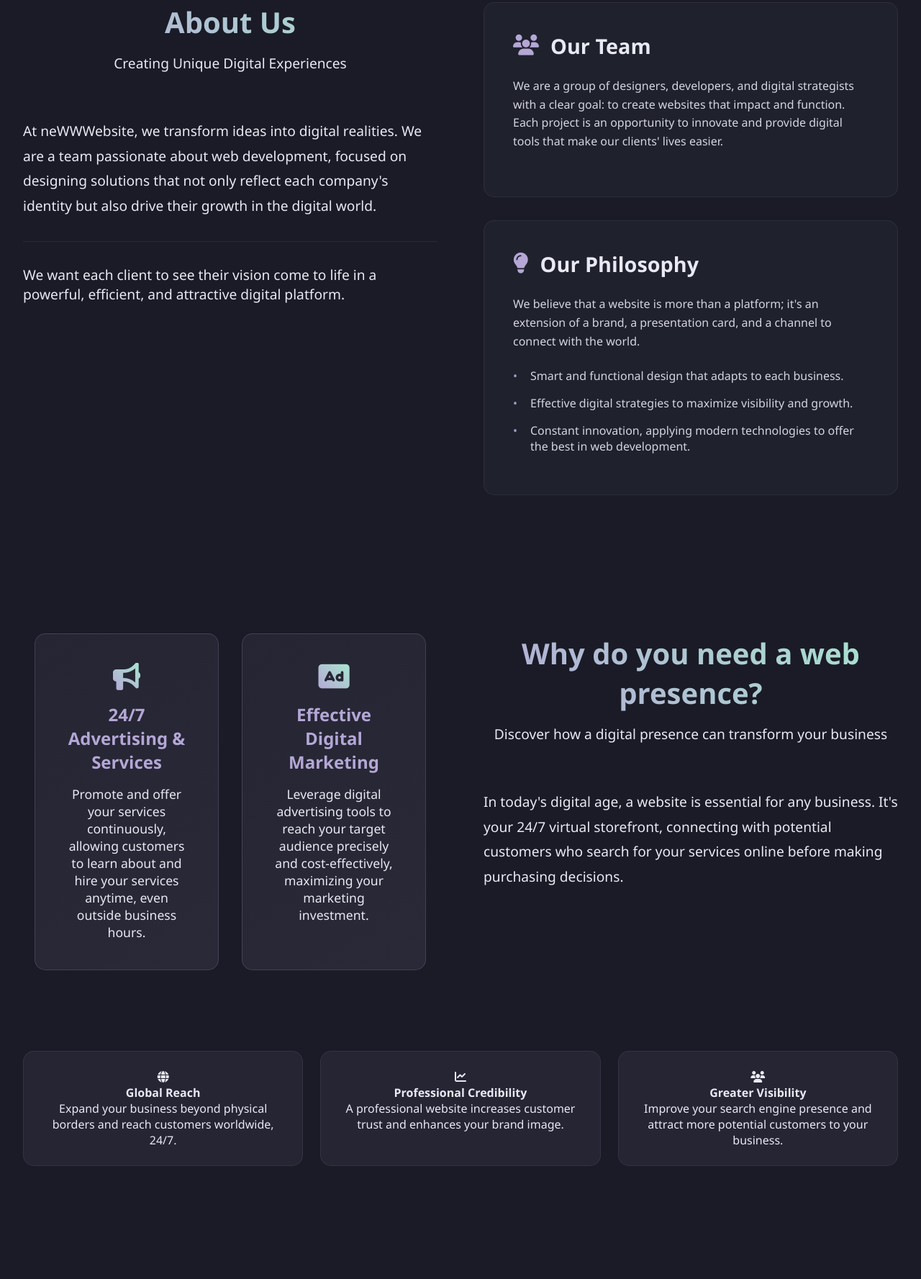
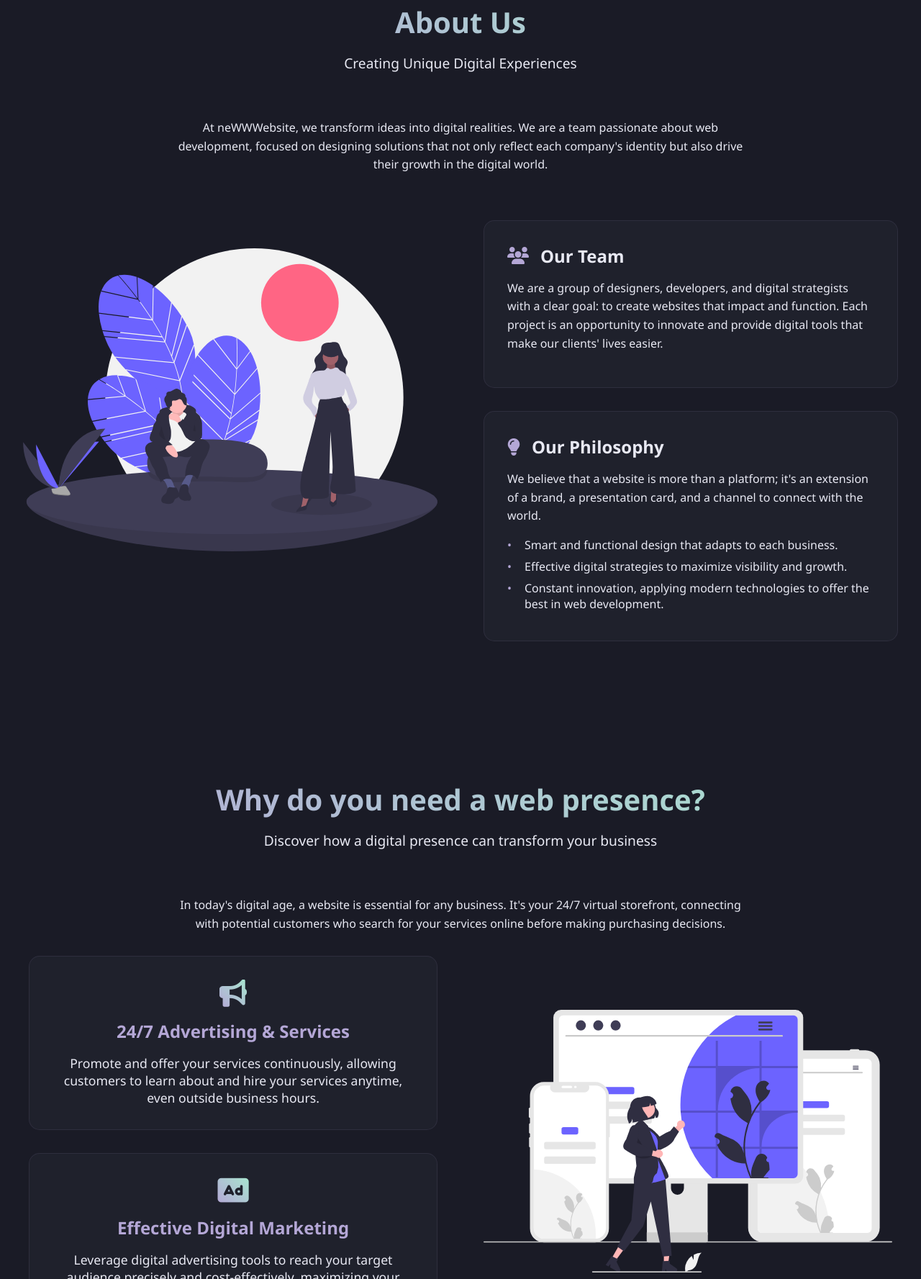
Before and after one commit to ThomasPeG/MiPortafolio, a website: page index.html in a window 1280 px wide. Shown: the part 1023-2800 px from the top of the page at 72% size. Drawn offline with Linux system fonts and the light colour scheme.

Commit message:
se agegaron imagenes en los componentes y se ajustaron disenos

```diff
--- a/components/about-us.html
+++ b/components/about-us.html
@@ -1,17 +1,18 @@
 <section id="about-us" class="about-us">
-    <div class="about-content">
-        <div class="about-text-content">
-            <h2 class="section-title animate-on-scroll">About Us</h2>
-            <p class="section-subtitle animate-on-scroll">Creating Unique Digital Experiences</p>
-            <div class="main-description animate-on-scroll">
-                <p>At neWWWebsite, we transform ideas into digital realities. We are a team passionate about web development, focused on designing solutions that not only reflect each company's identity but also drive their growth in the digital world.</p>
-            </div>
-            <div class="closing-statement animate-on-scroll">
-                <p>We want each client to see their vision come to life in a powerful, efficient, and attractive digital platform.</p>
-            </div>
+    <div class="about-header">
+        <h2 class="section-title animate-on-scroll">About Us</h2>
+        <p class="section-subtitle animate-on-scroll">Creating Unique Digital Experiences</p>
+        <div class="main-description animate-on-scroll">
+            <p>At neWWWebsite, we transform ideas into digital realities. We are a team passionate about web development, focused on designing solutions that not only reflect each company's identity but also drive their growth in the digital world.</p>
+        </div>
+    </div>
+
+    <div class="about-main-content">
+        <div class="about-image-container animate-on-scroll">
+            <img src="./assets/images/about-illustration.svg" alt="About Us Illustration">
         </div>
 
-        <div class="about-cards">
+        <div class="about-cards-container">
             <div class="about-card animate-on-scroll">
                 <h3><i class="fas fa-users"></i> Our Team</h3>
                 <p>We are a group of designers, developers, and digital strategists with a clear goal: to create websites that impact and function. Each project is an opportunity to innovate and provide digital tools that make our clients' lives easier.</p>
--- a/components/services.html
+++ b/components/services.html
@@ -1,6 +1,13 @@
 <section id="services" class="services">
+    <div class="services-header">
         <h2 class="section-title animate-on-scroll">Web Development Services</h2>
         <p class="section-subtitle animate-on-scroll">Custom digital solutions to boost your business</p>
+    </div>
+
+    <div class="services-main-content">
+        <div class="services-image-container animate-on-scroll">
+            <img src="./assets/images/services-illustration.svg" alt="Services Illustration">
+        </div>
 
         <div class="services-grid">
             <div class="service-card animate-on-scroll">
@@ -27,6 +34,7 @@
                 <p>Improve your website's search engine ranking to increase your business visibility.</p>
             </div>
         </div>
+    </div>
 
     <div class="cta-container animate-on-scroll">
         <p class="cta-text">We specialize in custom web design and development, tailored to your business's specific needs. We understand that every company is unique, which is why we work closely with you to create digital solutions that not only represent your brand but also enhance your reach and operational efficiency.</p>
--- a/components/why-web.html
+++ b/components/why-web.html
@@ -1,5 +1,11 @@
 <section id="why-web" class="why-web">
-    <div class="why-web-content">
+    <div class="why-web-header">
+        <h2 class="section-title animate-on-scroll">Why do you need a web presence?</h2>
+        <p class="section-subtitle animate-on-scroll">Discover how a digital presence can transform your business</p>
+        <p class="main-description animate-on-scroll">In today's digital age, a website is essential for any business. It's your 24/7 virtual storefront, connecting with potential customers who search for your services online before making purchasing decisions.</p>
+    </div>
+
+    <div class="why-web-main-content">
         <div class="benefits-container">
             <div class="benefits-grid">
                 <div class="benefit-card featured animate-on-scroll">
@@ -13,7 +19,14 @@
                     <p>Leverage digital advertising tools to reach your target audience precisely and cost-effectively, maximizing your marketing investment.</p>
                 </div>
             </div>
+        </div>
 
+        <div class="why-web-image-container animate-on-scroll">
+            <img src="./assets/images/why-web-illustration.svg" alt="Why Web Illustration">
+        </div>
+    </div>
+
+    <div class="secondary-benefits-container">
         <div class="secondary-benefits">
             <div class="benefit-card animate-on-scroll">
                 <i class="fas fa-globe"></i>
@@ -32,11 +45,4 @@
             </div>
         </div>
     </div>
-
-        <div class="why-web-text">
-            <h2 class="section-title animate-on-scroll">Why do you need a web presence?</h2>
-            <p class="section-subtitle animate-on-scroll">Discover how a digital presence can transform your business</p>
-            <p class="main-description animate-on-scroll">In today's digital age, a website is essential for any business. It's your 24/7 virtual storefront, connecting with potential customers who search for your services online before making purchasing decisions.</p>
-        </div>
-    </div>
 </section>
--- a/styles/components/about-us.css
+++ b/styles/components/about-us.css
@@ -1,34 +1,41 @@
 .about-us {
+    min-height: 100vh;
     padding: 6rem 2rem;
     background: var(--bg-color);
-    min-height: 90vh;
-    display: flex;
-    align-items: center;
 }
 
-.about-content {
+.about-header {
+    text-align: center;
+    max-width: 800px;
+    margin: 0 auto 4rem;
+}
+
+.about-main-content {
     max-width: 1400px;
     margin: 0 auto;
     display: grid;
     grid-template-columns: 1fr 1fr;
     gap: 4rem;
-    align-items: start;
-    width: 100%;
 }
 
-.about-text-content {
-    position: sticky;
-    top: 100px;
+.about-image-container {
+    display: flex;
+    align-items: center;
+    justify-content: center;
+    max-height: 500px; /* Limita la altura máxima */
+    overflow: hidden;
 }
 
-.main-description {
-    margin: 2rem 0;
-    font-size: 1.2rem;
-    line-height: 1.8;
-    color: var(--text-color);
+.about-image-container img {
+    max-width: 100%;
+    width: auto;
+    height: auto;
+    max-height: 450px; /* Ajusta este valor según necesites */
+    border-radius: 15px;
+    object-fit: contain;
 }
 
-.about-cards {
+.about-cards-container {
     display: flex;
     flex-direction: column;
     gap: 2rem;
@@ -36,24 +43,18 @@
 
 .about-card {
     background: rgba(34, 35, 47, 0.774);
-    padding: 2.5rem;
+    padding: 2rem;
     border-radius: 15px;
-    transition: all 0.3s ease;
     border: 1px solid rgba(180, 167, 214, 0.1);
 }
 
-.about-card:hover {
-    transform: translateY(-5px);
-    border-color: var(--primary-color);
-}
-
 .about-card h3 {
-    font-size: 1.8rem;
-    margin-bottom: 1.5rem;
-    color: var(--text-color);
     display: flex;
     align-items: center;
     gap: 1rem;
+    font-size: 1.5rem;
+    margin-bottom: 1rem;
+    color: var(--text-color);
 }
 
 .about-card h3 i {
@@ -62,9 +63,8 @@
 
 .about-card p {
     color: var(--text-color);
-    opacity: 0.9;
     line-height: 1.6;
-    margin-bottom: 1.5rem;
+    margin-bottom: 1rem;
 }
 
 .about-card ul {
@@ -74,8 +74,7 @@
 
 .about-card ul li {
     color: var(--text-color);
-    opacity: 0.9;
-    margin-bottom: 1rem;
+    margin-bottom: 0.5rem;
     padding-left: 1.5rem;
     position: relative;
 }
@@ -87,43 +86,10 @@
     left: 0;
 }
 
-.closing-statement {
-    margin-top: 2rem;
-    font-size: 1.2rem;
-    color: var(--text-color);
-    padding-top: 2rem;
-    border-top: 1px solid rgba(180, 167, 214, 0.1);
-}
-
-/* Animaciones */
-.about-text-content .animate-on-scroll {
-    opacity: 0;
-    transform: translateX(-50px);
-    transition: all 1s cubic-bezier(0.34, 1.56, 0.64, 1);
-}
-
-.about-card.animate-on-scroll {
-    opacity: 0;
-    transform: translateX(50px);
-    transition: all 1s cubic-bezier(0.34, 1.56, 0.64, 1);
-}
-
-.about-card:nth-child(1).animate-on-scroll { transition-delay: 0.3s; }
-.about-card:nth-child(2).animate-on-scroll { transition-delay: 0.5s; }
-
-.slide-in {
-    opacity: 1 !important;
-    transform: translateX(0) !important;
-}
-
 @media (max-width: 1024px) {
-    .about-content {
+    .about-main-content {
         grid-template-columns: 1fr;
         gap: 3rem;
-    }
-
-    .about-text-content {
-        position: static;
     }
 }
 
@@ -131,12 +97,4 @@
     .about-us {
         padding: 4rem 1rem;
     }
-
-    .about-card {
-        padding: 2rem;
-    }
-
-    .about-card h3 {
-        font-size: 1.5rem;
-    }
 }
--- a/styles/components/navbar.css
+++ b/styles/components/navbar.css
@@ -10,7 +10,7 @@
 .navbar {
     background: rgba(26, 27, 38, 0.98); /* Darker background */
     backdrop-filter: blur(10px);
-    border-bottom: 2px solid var(--primary-color);
+    border-bottom: 1px solid var(--primary-color);
     padding: 1rem 1rem;
     display: flex;
     justify-content: space-between;
--- a/styles/components/services.css
+++ b/styles/components/services.css
@@ -301,3 +301,40 @@
     margin-left: auto;
     margin-right: auto;
 }
+
+.services-main-content {
+    max-width: 1200px;
+    margin: 0 auto;
+    display: grid;
+    grid-template-columns: 1fr 1fr;
+    gap: 4rem;
+    align-items: center;
+}
+
+.services-image-container {
+    display: flex;
+    align-items: center;
+    justify-content: center;
+    max-height: 400px;
+    overflow: hidden;
+}
+
+.services-image-container img {
+    max-width: 100%;
+    width: auto;
+    height: auto;
+    max-height: 350px;
+    border-radius: 15px;
+    object-fit: contain;
+}
+
+@media (max-width: 1024px) {
+    .services-main-content {
+        grid-template-columns: 1fr;
+        gap: 3rem;
+    }
+
+    .services-image-container {
+        order: -1;
+    }
+}
--- a/styles/components/why-web.css
+++ b/styles/components/why-web.css
@@ -1,68 +1,94 @@
 .why-web {
+    min-height: 100vh;
     padding: 6rem 2rem;
     background: var(--bg-color);
-    min-height: 90vh;
+}
+
+.why-web-image-container {
     display: flex;
     align-items: center;
+    justify-content: center;
+    max-height: 500px;
+    overflow: hidden;
 }
 
-.why-web-content {
-    max-width: 1400px;
-    margin: 0 auto;
-    display: grid;
-    grid-template-columns: 1fr 1fr;
-    gap: 4rem;
-    align-items: start;
-    position: relative;
-    width: 100%;
+.why-web-image-container img {
+    max-width: 100%;
+    width: auto;
+    height: auto;
+    max-height: 450px;
+    border-radius: 15px;
+    object-fit: contain;
 }
 
 .benefits-container {
+    max-width: 600px;
+    width: 100%;
     display: flex;
     flex-direction: column;
     gap: 2rem;
+    margin-bottom: 0;
+}
+
+.benefits-grid {
+    display: grid;
+    grid-template-columns: 1fr;
+    gap: 2rem;
+    margin-bottom: 0;
+    padding: 0;
+}
+
+.main-description {
+    max-width: 800px;
+    margin: 0 auto;
+    text-align: center;
+    line-height: 1.6;
+    color: var(--text-color);
+}
+
+.secondary-benefits-container {
+    max-width: 1200px;
+    margin: 0 auto 0;
+    width: 100%;
 }
 
 .secondary-benefits {
     display: grid;
     grid-template-columns: repeat(3, 1fr);
-    gap: 1.5rem;
-    width: calc(200% + 4rem);
-    margin-top: 2rem;
+    gap: 2rem;
 }
 
-.benefit-card.animate-on-scroll {
-    opacity: 0;
-    transform: translateX(-50px);
-    transition: all 1s cubic-bezier(0.34, 1.56, 0.64, 1);
+.secondary-benefits .benefit-card {
+    background: rgba(34, 35, 47, 0.774);
+    padding: 2rem;
+    border-radius: 15px;
+    text-align: center;
+    transition: all 0.3s ease;
+    border: 1px solid rgba(180, 167, 214, 0.1);
 }
 
-.benefit-card:nth-child(2).animate-on-scroll {
-    transition-delay: 0.2s;
+.secondary-benefits .benefit-card i {
+    font-size: 2rem;
+    margin-bottom: 1rem;
+    background: linear-gradient(45deg, var(--primary-color), var(--secondary-color));
+    -webkit-background-clip: text;
+    -webkit-text-fill-color: transparent;
 }
 
-.benefit-card:nth-child(3).animate-on-scroll {
-    transition-delay: 0.4s;
+.secondary-benefits .benefit-card h4 {
+    font-size: 1.3rem;
+    margin-bottom: 1rem;
+    color: var(--text-color);
+}
+
+.secondary-benefits .benefit-card p {
+    color: var(--text-color);
+    opacity: 0.8;
+    line-height: 1.6;
 }
 
 @media (max-width: 1024px) {
-    .why-web-content {
-        grid-template-columns: 1fr;
-        gap: 3rem;
-    }
-
-    .why-web-text {
-        position: static;
-        padding-left: 0;
-        order: -1; /* Esto mueve el texto al principio */
-    }
-
-    .benefits-container {
-        margin-top: 2rem;
-    }
-
     .secondary-benefits {
-        width: 100%;
         grid-template-columns: repeat(2, 1fr);
     }
 }
@@ -72,3 +98,66 @@
         grid-template-columns: 1fr;
     }
 }
+
+.why-web-main-content {
+    max-width: 1200px;
+    margin: 0 auto;
+    display: grid;
+    grid-template-columns: 1fr 1fr;
+    gap: 4rem;
+    position: relative;
+    align-items: center;
+    margin-top: 2rem; /* Centra verticalmente los elementos del grid */
+}
+
+.why-web-image-container {
+    display: flex;
+    align-items: center;
+    justify-content: center;
+    max-height: 400px;
+    overflow: hidden;
+}
+
+.benefits-container {
+    max-width: 600px;
+    width: 100%;
+    display: flex;
+    flex-direction: column;
+    justify-content: center;
+    gap: 2rem;
+    /* Removiendo el background de aquí */
+}
+
+.benefit-card.featured {
+    background: rgba(34, 35, 47, 0.774);
+    padding: 2rem;
+    border-radius: 15px;
+    border: 1px solid rgba(180, 167, 214, 0.1);
+    transition: all 0.3s ease;
+}
+
+.benefit-card.featured:hover {
+    transform: translateY(-5px);
+    border-color: var(--primary-color);
+}
+
+@media (max-width: 1024px) {
+    .why-web-main-content {
+        grid-template-columns: 1fr;
+        gap: 3rem;
+    }
+
+    .secondary-benefits {
+        grid-template-columns: repeat(2, 1fr);
+    }
+
+    .why-web-image-container {
+        order: -1;
+    }
+}
+
+@media (max-width: 768px) {
+    .secondary-benefits {
+        grid-template-columns: 1fr;
+    }
+}
```
Also changed, not shown: components/about.html (deleted, +0 -20 lines), styles/components/about.css (deleted, +0 -17 lines), assets/images/about-illustration.svg (added), assets/images/services-illustration.svg (added), assets/images/why-web-illustration.svg (added), index.html (line endings or trailing spaces). Lines whose indentation alone changed are shown as unchanged.
